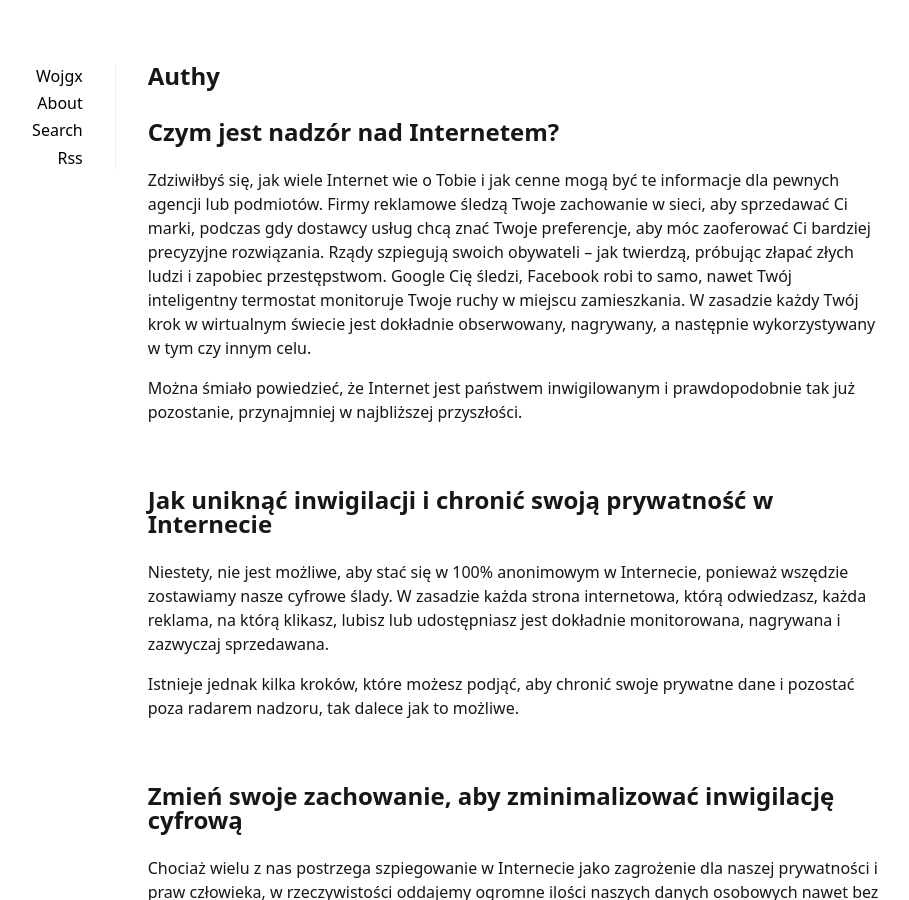
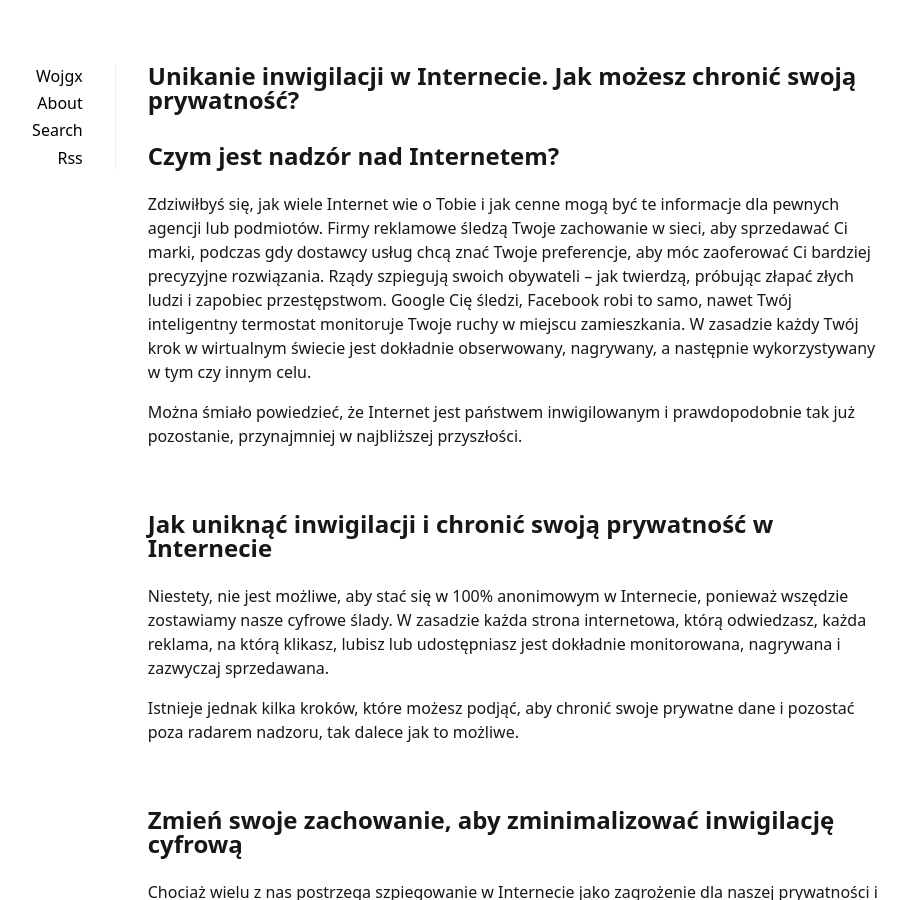
Before and after one commit to wojgx/wojgx.pl, a Jekyll site: the page built from _posts/2021-02-24-unikanie-inwigilacji-w-Internecie-Jak-mozesz-chronic-swoja-prywatnosc.md, in a window 1280 px wide and 900 px high. Shown: the whole window, without its empty margins (205-1114 px from the left). Built offline with Jekyll 4.4.1, drawn with Linux system fonts in a browser that asks for light colours.

Commit message:
[HT] Updated file: _posts/2021-02-24-unikanie-inwigilacji-w-Internecie-Jak-mozesz-chronic-swoja-prywatnosc.md

```diff
--- a/_posts/2021-02-24-unikanie-inwigilacji-w-Internecie-Jak-mozesz-chronic-swoja-prywatnosc.md
+++ b/_posts/2021-02-24-unikanie-inwigilacji-w-Internecie-Jak-mozesz-chronic-swoja-prywatnosc.md
@@ -1,6 +1,6 @@
 ---
 layout: post
-title: Authy
+title: Unikanie inwigilacji w Internecie. Jak możesz chronić swoją prywatność?
 description: >-
   Postawmy sprawę jasno: w Internecie jest bardzo mało prywatności. I choć
   wydaje Ci się, że nie jesteś wystarczająco interesujący, aby być monitorowanym
```
